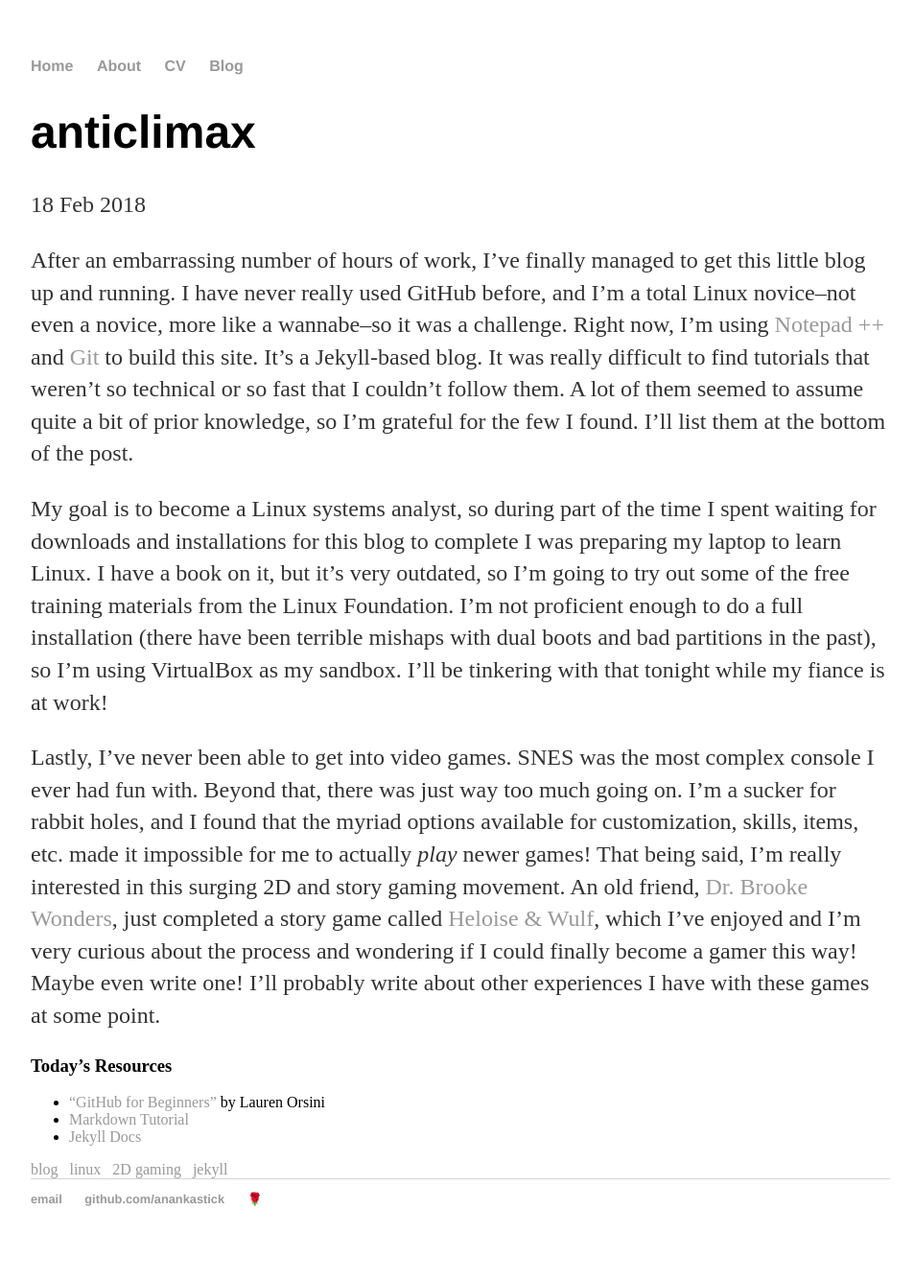
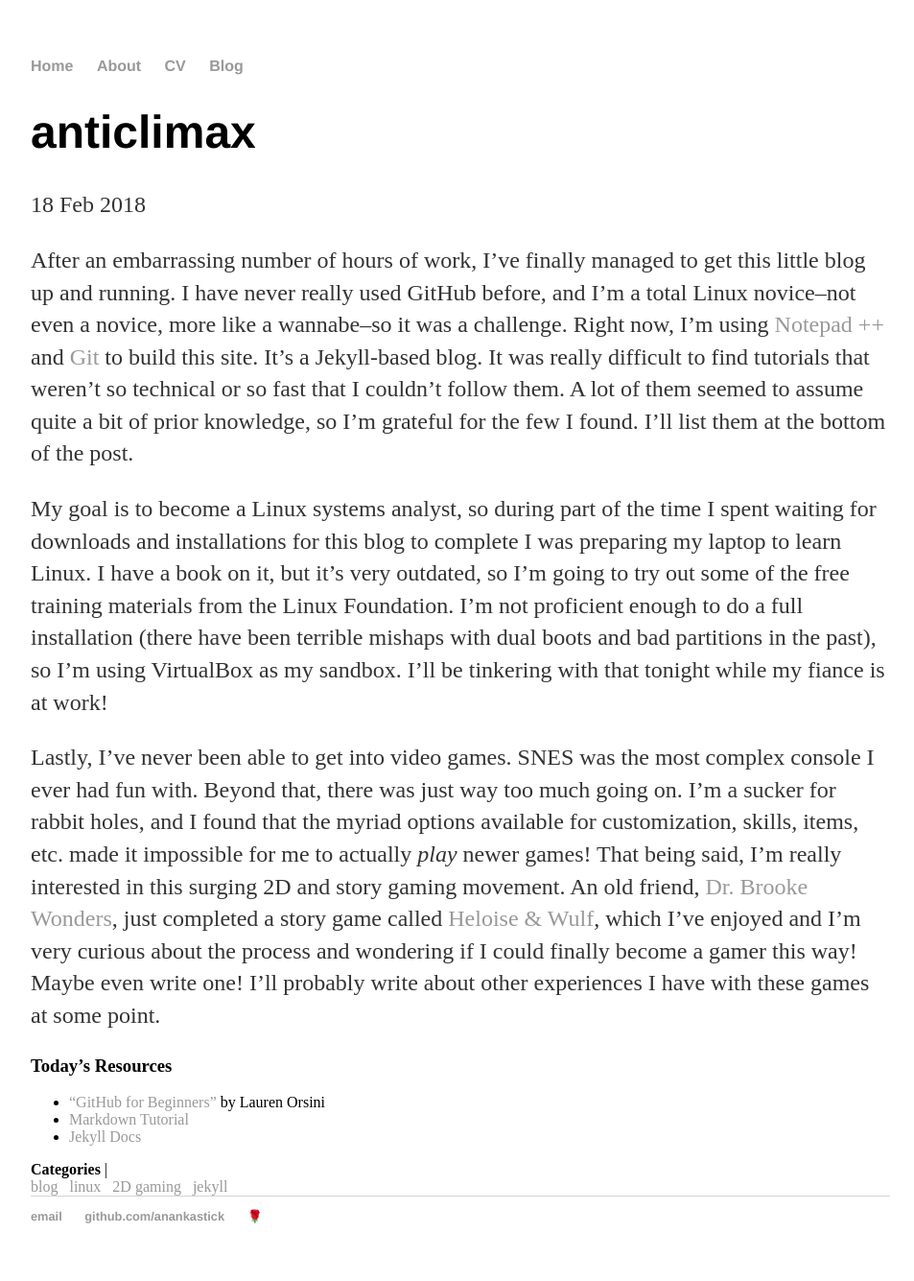
Before and after one commit to anankastick/anankastick.github.io, a Jekyll site: the page built from _posts/2018-02-18-first-post.md, in a window 1280 px wide. Shown: the whole page at 96% size, without its empty margins (160-1113 px from the left). Built offline with Jekyll 4.4.1, drawn with Linux system fonts in a browser that asks for light colours.

Commit message:
Update post.html

```diff
--- a/_layouts/post.html
+++ b/_layouts/post.html
@@ -7,7 +7,7 @@ layout: default
 <div class="post">
   {{ content }}
 </div>
-<div class="post-categories">
+<b>Categories</b> | <div class="post-categories">
   {% if post %}
     {% assign categories = post.categories %}
   {% else %}
```
